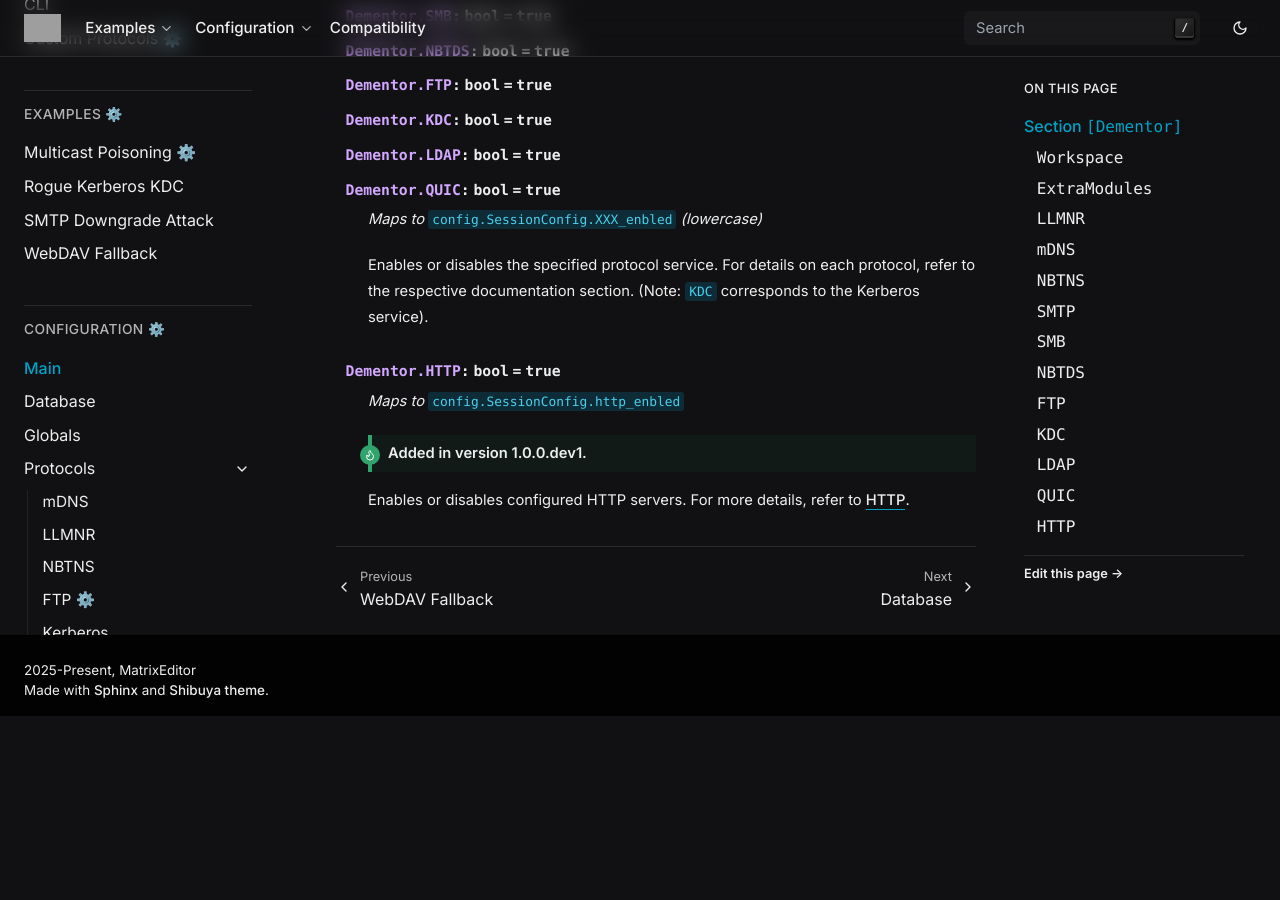
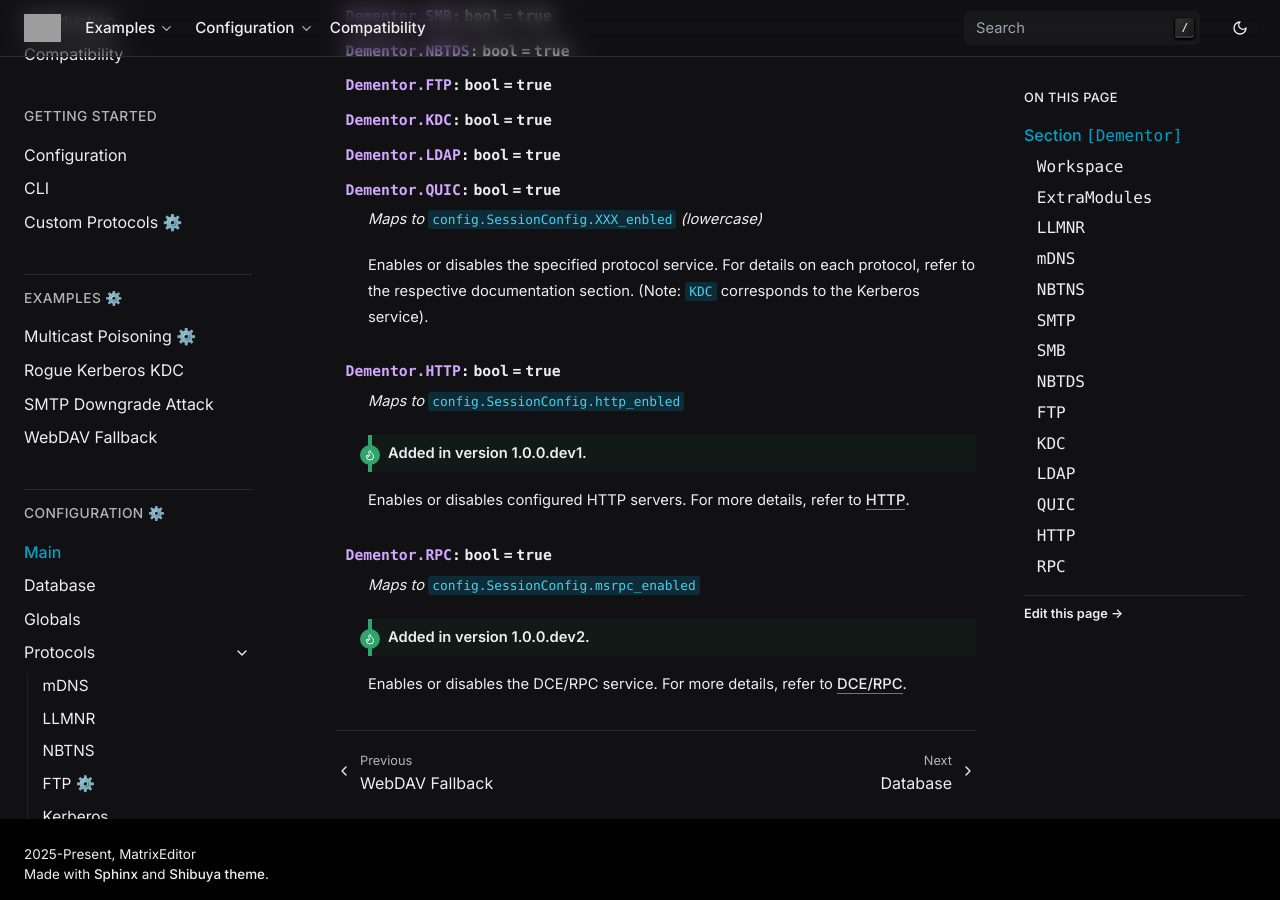
Before and after one commit to MatrixEditor/dementor, a Sphinx documentation site: the page built from docs/source/config/main.rst, in a window 1280 px wide and 900 px high, scrolled down 1453 px. Built offline with Sphinx 7.4.7, drawn with Linux system fonts in a browser that asks for light colours; before the commit the page ends 2169 px from its top, so only the background shows below that; grey boxes are pictures that could not be loaded.

Commit message:
Bump version to v1.0.0.dev2 ---
+ Added link to RPC config in main configuration section

```diff
--- a/dementor/__init__.py
+++ b/dementor/__init__.py
@@ -18,5 +18,5 @@
 # OUT OF OR IN CONNECTION WITH THE SOFTWARE OR THE USE OR OTHER DEALINGS IN THE
 # SOFTWARE.
 
-__version__ = "1.0.0.dev1"
+__version__ = "1.0.0.dev2"
 __author__ = "MatrixEditor"
--- a/docs/source/conf.py
+++ b/docs/source/conf.py
@@ -9,7 +9,7 @@
 project = "Dementor"
 copyright = "2025-Present, MatrixEditor"
 author = "MatrixEditor"
-release = "1.0.0.dev1"
+release = "1.0.0.dev2"
 
 # -- General configuration ---------------------------------------------------
 # https://www.sphinx-doc.org/en/master/usage/configuration.html#general-configuration
--- a/docs/source/config/main.rst
+++ b/docs/source/config/main.rst
@@ -97,3 +97,14 @@ attacks, but instead passively capture credentials:
     .. versionadded:: 1.0.0.dev1
 
     Enables or disables configured HTTP servers. For more details, refer to :ref:`config_http`.
+
+
+.. py:attribute:: RPC
+    :type: bool
+    :value: true
+
+    *Maps to* :attr:`config.SessionConfig.msrpc_enabled`
+
+    .. versionadded:: 1.0.0.dev2
+
+    Enables or disables the DCE/RPC service. For more details, refer to :ref:`config_dcerpc`.
--- a/pyproject.toml
+++ b/pyproject.toml
@@ -1,6 +1,6 @@
 [project]
 name = "dementor"
-version = "1.0.0.dev1"
+version = "1.0.0.dev2"
 license = { file = "LICENSE" }
 
 description = "LLMNR/NBT-NS/mDNS Poisoner and rogue service provider"
```
